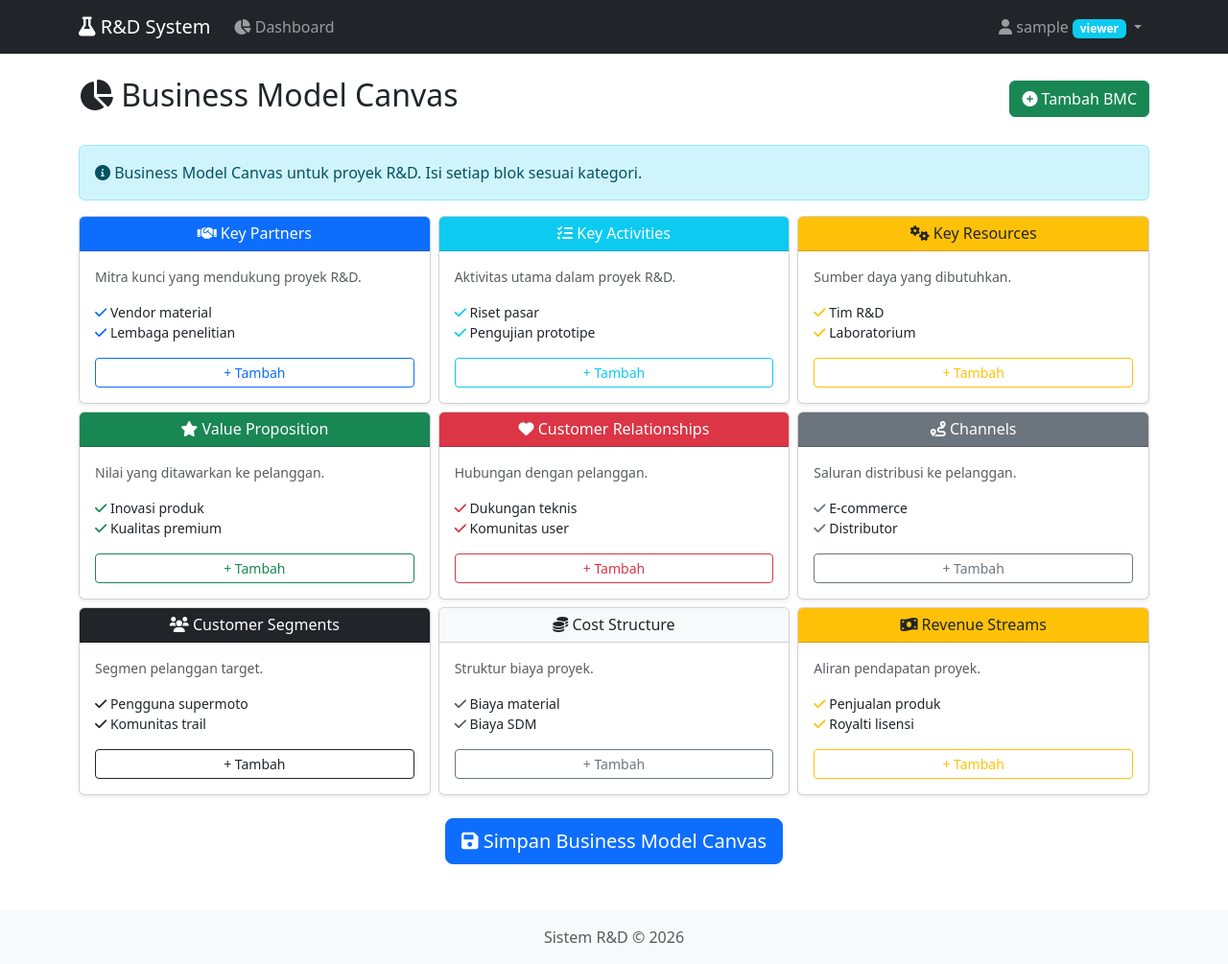
After one commit to rndsupersub/rnd-app, a Flask app: page /bmc in a window 1280 px wide. The commit adds this page. Shown: the whole page at 96% size. Run offline with Flask 3, Linux system fonts and the light colour scheme; the visitor is signed in with stand-in values (Sample User, id 1); some libraries are stand-ins or nearby versions.

Commit message:
feat: add all templates (projects, swot, pestle, bmc)

```diff
--- a/routes.py
+++ b/routes.py
@@ -1,16 +1,19 @@
-from flask import Blueprint, render_template, redirect, url_for, flash
+from flask import Blueprint, render_template, redirect, url_for, flash, request, abort
 from flask_login import login_required, current_user
 from functools import wraps
+from app import db
+from models import User
 
 routes_bp = Blueprint('routes', __name__)
 
+# ==================== DECORATOR RBAC ====================
 def roles_required(*roles):
     def decorator(f):
         @wraps(f)
         def decorated_function(*args, **kwargs):
             if not current_user.is_authenticated:
                 flash('Silakan login terlebih dahulu.', 'warning')
-                return redirect(url_for('auth.login'))  # ← HARUS 'auth.login'
+                return redirect(url_for('auth.login'))
             if current_user.role not in roles:
                 flash('Anda tidak memiliki akses ke halaman ini.', 'danger')
                 return redirect(url_for('routes.dashboard'))
@@ -18,8 +21,72 @@ def roles_required(*roles):
         return decorated_function
     return decorator
 
+# ==================== HALAMAN DASHBOARD ====================
 @routes_bp.route('/')
 @routes_bp.route('/dashboard')
 @login_required
 def dashboard():
     return render_template('dashboard.html', title='Dashboard')
+
+# ==================== FITUR PROYEK ====================
+@routes_bp.route('/projects')
+@login_required
+def projects():
+    """Halaman daftar proyek"""
+    return render_template('projects.html', title='Manajemen Proyek')
+
+@routes_bp.route('/project/new', methods=['GET', 'POST'])
+@login_required
+@roles_required('admin', 'rnd_staff')
+def new_project():
+    """Halaman buat proyek baru"""
+    if request.method == 'POST':
+        # Sementara hanya flash pesan
+        flash('Fitur tambah proyek sedang dalam pengembangan.', 'info')
+        return redirect(url_for('routes.projects'))
+    return render_template('project_form.html', title='Buat Proyek Baru')
+
+# ==================== FITUR SWOT ====================
+@routes_bp.route('/swot')
+@login_required
+def swot():
+    """Halaman analisis SWOT"""
+    return render_template('swot.html', title='Analisis SWOT')
+
+@routes_bp.route('/swot/new', methods=['GET', 'POST'])
+@login_required
+@roles_required('admin', 'rnd_staff')
+def new_swot():
+    """Halaman tambah SWOT (placeholder)"""
+    flash('Fitur tambah SWOT sedang dalam pengembangan.', 'info')
+    return redirect(url_for('routes.swot'))
+
+# ==================== FITUR PESTLE ====================
+@routes_bp.route('/pestle')
+@login_required
+def pestle():
+    """Halaman analisis PESTLE"""
+    return render_template('pestle.html', title='Analisis PESTLE')
+
+@routes_bp.route('/pestle/new', methods=['GET', 'POST'])
+@login_required
+@roles_required('admin', 'rnd_staff')
+def new_pestle():
+    """Halaman tambah PESTLE (placeholder)"""
+    flash('Fitur tambah PESTLE sedang dalam pengembangan.', 'info')
+    return redirect(url_for('routes.pestle'))
+
+# ==================== FITUR BMC ====================
+@routes_bp.route('/bmc')
+@login_required
+def bmc():
+    """Halaman Business Model Canvas"""
+    return render_template('bmc.html', title='Business Model Canvas')
+
+@routes_bp.route('/bmc/new', methods=['GET', 'POST'])
+@login_required
+@roles_required('admin', 'rnd_staff')
+def new_bmc():
+    """Halaman tambah BMC (placeholder)"""
+    flash('Fitur tambah BMC sedang dalam pengembangan.', 'info')
+    return redirect(url_for('routes.bmc'))
--- /dev/null
+++ b/templates/bmc.html
@@ -0,0 +1,181 @@
+{% extends "base.html" %}
+
+{% block title %}Business Model Canvas - R&D System{% endblock %}
+
+{% block content %}
+<div class="d-flex justify-content-between align-items-center mb-4">
+    <h2><i class="fas fa-chart-pie"></i> Business Model Canvas</h2>
+    <a href="#" class="btn btn-success">
+        <i class="fas fa-plus-circle"></i> Tambah BMC
+    </a>
+</div>
+
+<div class="alert alert-info">
+    <i class="fas fa-info-circle"></i> Business Model Canvas untuk proyek R&D. Isi setiap blok sesuai kategori.
+</div>
+
+<!-- ============ LAYOUT BMC 9 BLOK ============ -->
+<div class="row g-2">
+    <!-- Key Partners -->
+    <div class="col-md-4">
+        <div class="card h-100 shadow-sm">
+            <div class="card-header bg-primary text-white text-center">
+                <h6 class="mb-0"><i class="fas fa-handshake"></i> Key Partners</h6>
+            </div>
+            <div class="card-body">
+                <p class="text-muted small">Mitra kunci yang mendukung proyek R&D.</p>
+                <ul class="list-unstyled small">
+                    <li><i class="fas fa-check text-primary"></i> Vendor material</li>
+                    <li><i class="fas fa-check text-primary"></i> Lembaga penelitian</li>
+                </ul>
+                <button class="btn btn-sm btn-outline-primary w-100">+ Tambah</button>
+            </div>
+        </div>
+    </div>
+
+    <!-- Key Activities -->
+    <div class="col-md-4">
+        <div class="card h-100 shadow-sm">
+            <div class="card-header bg-info text-white text-center">
+                <h6 class="mb-0"><i class="fas fa-tasks"></i> Key Activities</h6>
+            </div>
+            <div class="card-body">
+                <p class="text-muted small">Aktivitas utama dalam proyek R&D.</p>
+                <ul class="list-unstyled small">
+                    <li><i class="fas fa-check text-info"></i> Riset pasar</li>
+                    <li><i class="fas fa-check text-info"></i> Pengujian prototipe</li>
+                </ul>
+                <button class="btn btn-sm btn-outline-info w-100">+ Tambah</button>
+            </div>
+        </div>
+    </div>
+
+    <!-- Key Resources -->
+    <div class="col-md-4">
+        <div class="card h-100 shadow-sm">
+            <div class="card-header bg-warning text-dark text-center">
+                <h6 class="mb-0"><i class="fas fa-cogs"></i> Key Resources</h6>
+            </div>
+            <div class="card-body">
+                <p class="text-muted small">Sumber daya yang dibutuhkan.</p>
+                <ul class="list-unstyled small">
+                    <li><i class="fas fa-check text-warning"></i> Tim R&D</li>
+                    <li><i class="fas fa-check text-warning"></i> Laboratorium</li>
+                </ul>
+                <button class="btn btn-sm btn-outline-warning w-100">+ Tambah</button>
+            </div>
+        </div>
+    </div>
+
+    <!-- Value Proposition -->
+    <div class="col-md-4">
+        <div class="card h-100 shadow-sm">
+            <div class="card-header bg-success text-white text-center">
+                <h6 class="mb-0"><i class="fas fa-star"></i> Value Proposition</h6>
+            </div>
+            <div class="card-body">
+                <p class="text-muted small">Nilai yang ditawarkan ke pelanggan.</p>
+                <ul class="list-unstyled small">
+                    <li><i class="fas fa-check text-success"></i> Inovasi produk</li>
+                    <li><i class="fas fa-check text-success"></i> Kualitas premium</li>
+                </ul>
+                <button class="btn btn-sm btn-outline-success w-100">+ Tambah</button>
+            </div>
+        </div>
+    </div>
+
+    <!-- Customer Relationships -->
+    <div class="col-md-4">
+        <div class="card h-100 shadow-sm">
+            <div class="card-header bg-danger text-white text-center">
+                <h6 class="mb-0"><i class="fas fa-heart"></i> Customer Relationships</h6>
+            </div>
+            <div class="card-body">
+                <p class="text-muted small">Hubungan dengan pelanggan.</p>
+                <ul class="list-unstyled small">
+                    <li><i class="fas fa-check text-danger"></i> Dukungan teknis</li>
+                    <li><i class="fas fa-check text-danger"></i> Komunitas user</li>
+                </ul>
+                <button class="btn btn-sm btn-outline-danger w-100">+ Tambah</button>
+            </div>
+        </div>
+    </div>
+
+    <!-- Channels -->
+    <div class="col-md-4">
+        <div class="card h-100 shadow-sm">
+            <div class="card-header bg-secondary text-white text-center">
+                <h6 class="mb-0"><i class="fas fa-route"></i> Channels</h6>
+            </div>
+            <div class="card-body">
+                <p class="text-muted small">Saluran distribusi ke pelanggan.</p>
+                <ul class="list-unstyled small">
+                    <li><i class="fas fa-check text-secondary"></i> E-commerce</li>
+                    <li><i class="fas fa-check text-secondary"></i> Distributor</li>
+                </ul>
+                <button class="btn btn-sm btn-outline-secondary w-100">+ Tambah</button>
+            </div>
+        </div>
+    </div>
+
+    <!-- Customer Segments -->
+    <div class="col-md-4">
+        <div class="card h-100 shadow-sm">
+            <div class="card-header bg-dark text-white text-center">
+                <h6 class="mb-0"><i class="fas fa-users"></i> Customer Segments</h6>
+            </div>
+            <div class="card-body">
+                <p class="text-muted small">Segmen pelanggan target.</p>
+                <ul class="list-unstyled small">
+                    <li><i class="fas fa-check text-dark"></i> Pengguna supermoto</li>
+                    <li><i class="fas fa-check text-dark"></i> Komunitas trail</li>
+                </ul>
+                <button class="btn btn-sm btn-outline-dark w-100">+ Tambah</button>
+            </div>
+        </div>
+    </div>
+
+    <!-- Cost Structure -->
+    <div class="col-md-4">
+        <div class="card h-100 shadow-sm">
+            <div class="card-header bg-light text-dark text-center">
+                <h6 class="mb-0"><i class="fas fa-coins"></i> Cost Structure</h6>
+            </div>
+            <div class="card-body">
+                <p class="text-muted small">Struktur biaya proyek.</p>
+                <ul class="list-unstyled small">
+                    <li><i class="fas fa-check text-muted"></i> Biaya material</li>
+                    <li><i class="fas fa-check text-muted"></i> Biaya SDM</li>
+                </ul>
+                <button class="btn btn-sm btn-outline-secondary w-100">+ Tambah</button>
+            </div>
+        </div>
+    </div>
+
+    <!-- Revenue Streams -->
+    <div class="col-md-4">
+        <div class="card h-100 shadow-sm">
+            <div class="card-header bg-warning text-dark text-center">
+                <h6 class="mb-0"><i class="fas fa-money-bill-wave"></i> Revenue Streams</h6>
+            </div>
+            <div class="card-body">
+                <p class="text-muted small">Aliran pendapatan proyek.</p>
+                <ul class="list-unstyled small">
+                    <li><i class="fas fa-check text-warning"></i> Penjualan produk</li>
+                    <li><i class="fas fa-check text-warning"></i> Royalti lisensi</li>
+                </ul>
+                <button class="btn btn-sm btn-outline-warning w-100">+ Tambah</button>
+            </div>
+        </div>
+    </div>
+</div>
+
+<!-- ============ TOMBOL SIMPAN ============ -->
+<div class="row mt-4">
+    <div class="col-12 text-center">
+        <button class="btn btn-primary btn-lg">
+            <i class="fas fa-save"></i> Simpan Business Model Canvas
+        </button>
+    </div>
+</div>
+{% endblock %}
```
Also changed, not shown: templates/dashboard.html (+73 -15 lines), templates/pestle.html (added, +89 -0 lines), templates/project.html (added, +40 -0 lines), templates/swot.html (added, +96 -0 lines).
